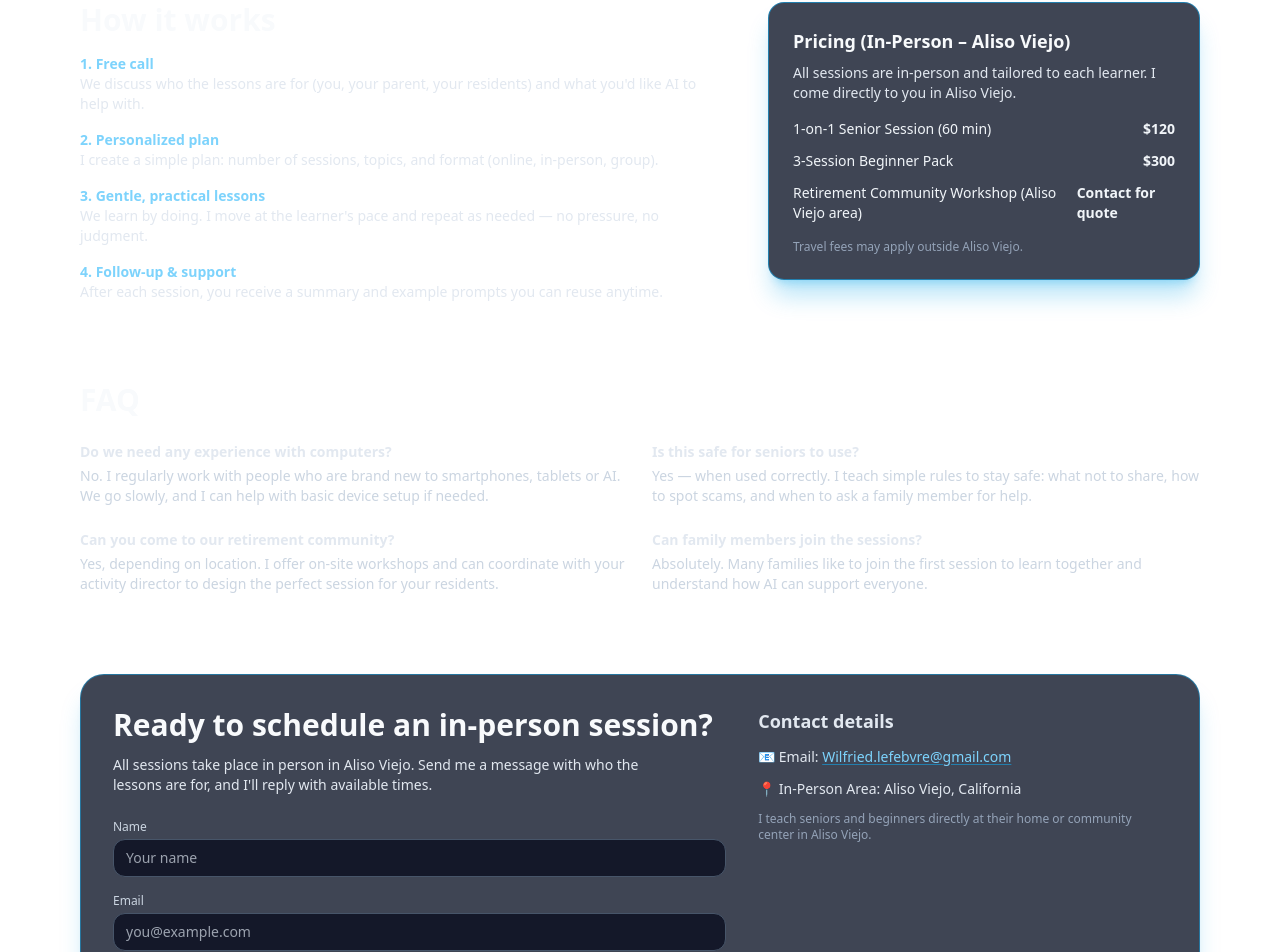
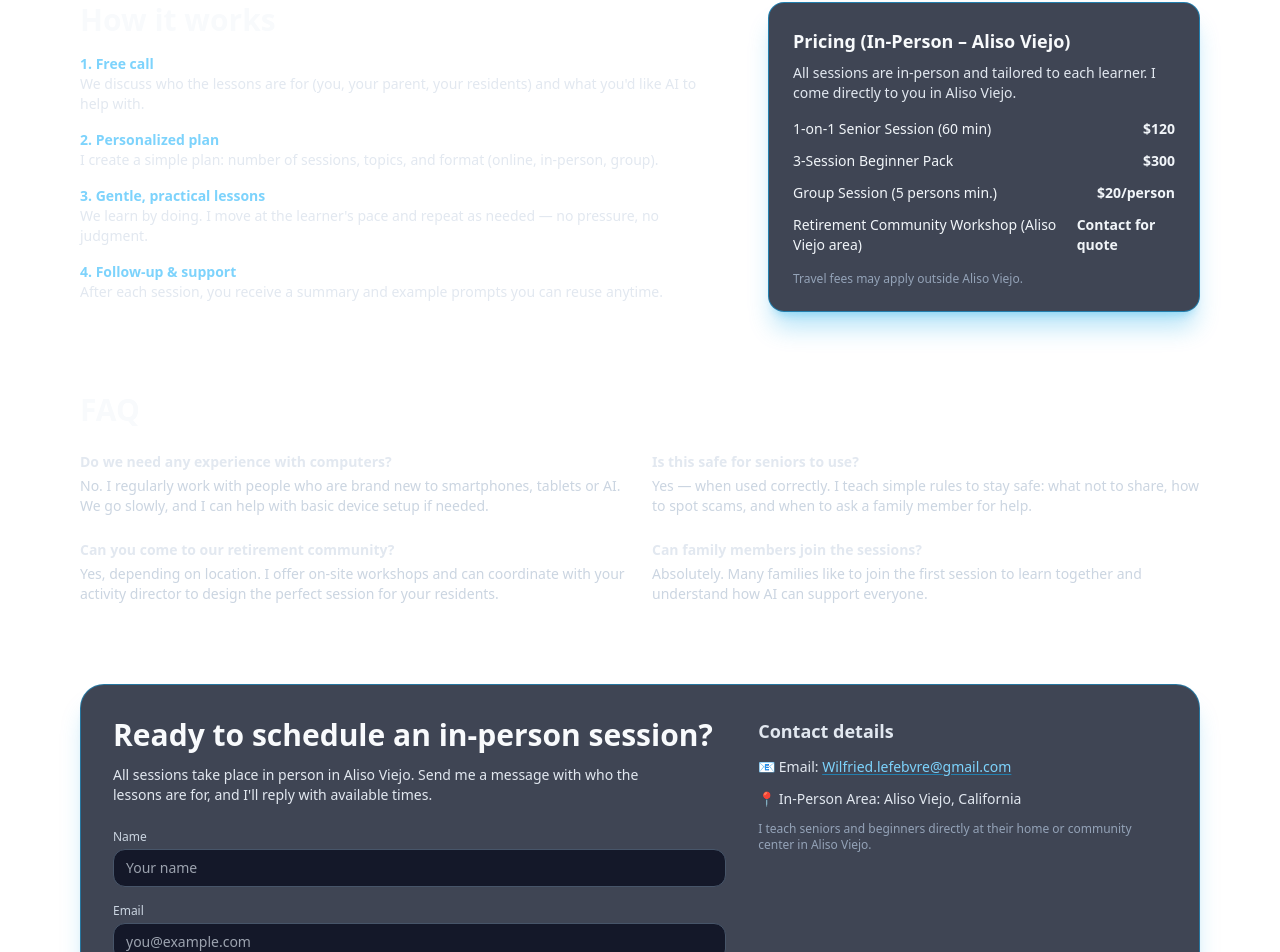
Before and after one commit to wilfriedlefebvre-png/aiforbeginners, a Next.js app: page /ai-for-beginners in a window 1280 px wide. Shown: the part 1345-2297 px from the top of the page. Built offline with nearby package versions, Linux system fonts and the light colour scheme.

Commit message:
Add group session pricing: /person (5 persons min.)

```diff
--- a/app/ai-for-beginners/page.tsx
+++ b/app/ai-for-beginners/page.tsx
@@ -246,6 +246,10 @@ export default function AIBeginnersPage() {
                 <span className="font-semibold">$300</span>
               </li>
               <li className="flex justify-between gap-4">
+                <span>Group Session (5 persons min.)</span>
+                <span className="font-semibold">$20/person</span>
+              </li>
+              <li className="flex justify-between gap-4">
                 <span>Retirement Community Workshop (Aliso Viejo area)</span>
                 <span className="font-semibold">Contact for quote</span>
               </li>
```
